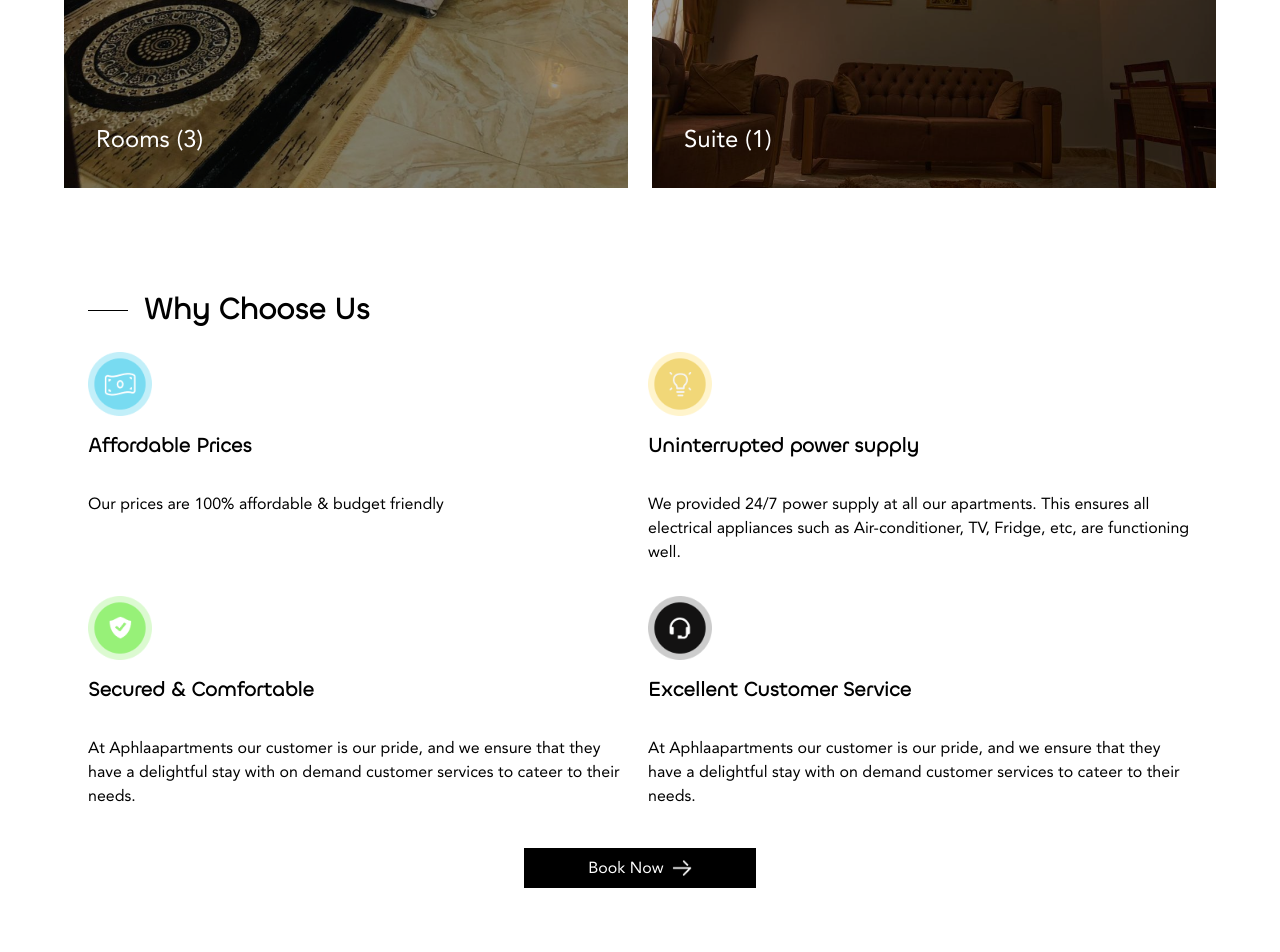
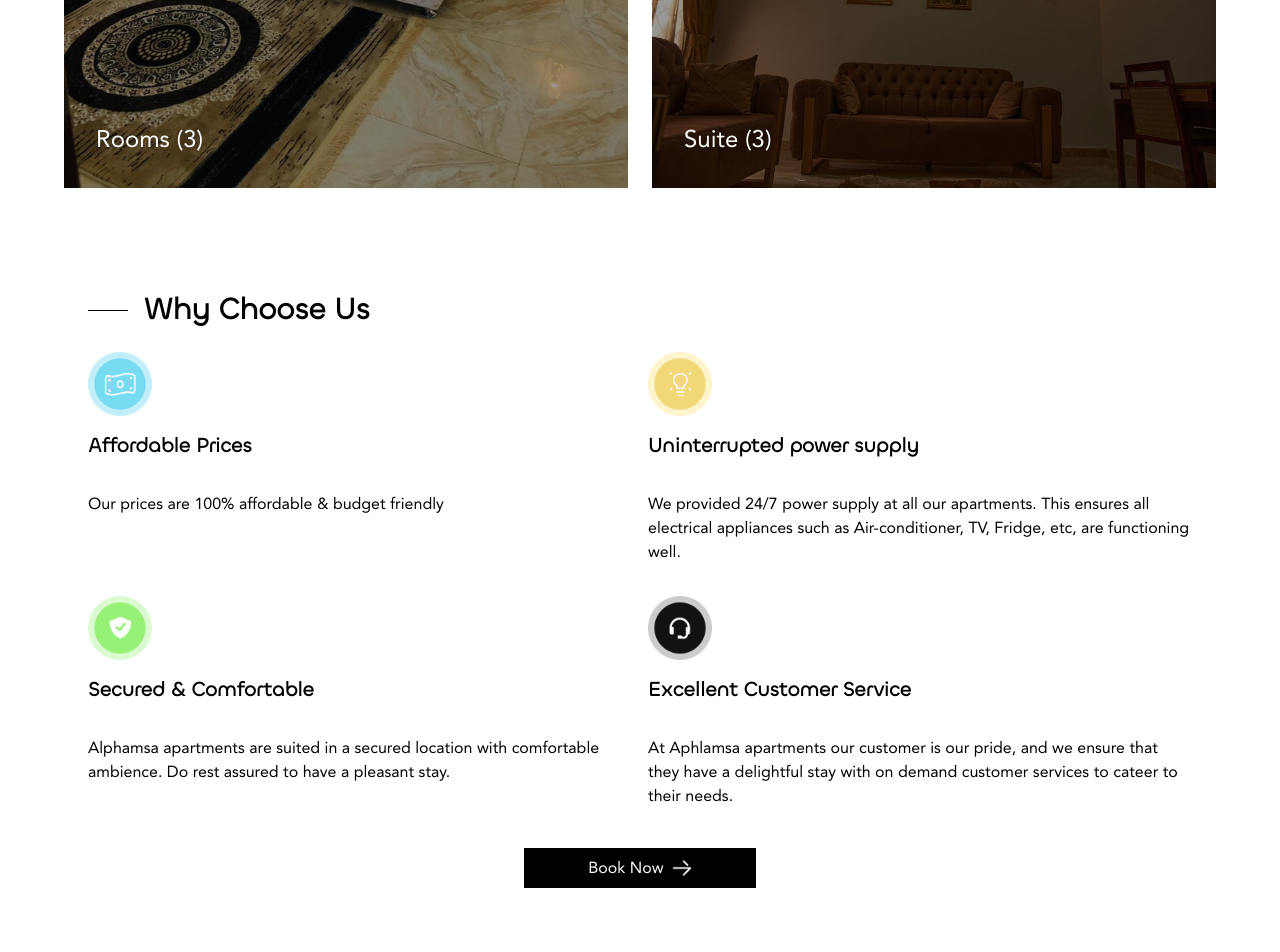
Before and after one commit to binatari/hotel2, a Next.js app: page / in a window 1280 px wide. Shown: the part 1400-2352 px from the top of the page. Built offline with nearby package versions, Linux system fonts and the light colour scheme.

Commit message:
style changes

```diff
--- a/pages/index.js
+++ b/pages/index.js
@@ -52,7 +52,7 @@ export default function Home() {
             <Link href={'/apartments#suite'}>
             <div className="bg-[url(../public/assets/home.jpeg)]  min-h-[20rem] bg-cover bg-bottom relative before:absolute before:w-full before:h-full before:bg-black before:opacity-40 flex items-end cursor-pointer">
               <div className="flex justify-between px-8 py-8 text-2xl text-bold">
-                <span className="z-10">Suite (1)</span>
+                <span className="z-10">Suite (3)</span>
                 <img src="" alt="" />
               </div>
             </div>
@@ -78,14 +78,14 @@ export default function Home() {
               header={"Secured & Comfortable"}
               src="green-icon.png"
               text={
-                "At Aphlaapartments our customer is our pride, and we ensure that they have a delightful stay with on demand customer services to cateer to their needs."
+                "Alphamsa apartments are suited in a secured location with comfortable ambience. Do rest assured to have a pleasant stay."
               }
             />
             <Feature
               header={"Excellent Customer Service"}
               src="black.png"
               text={
-                "At Aphlaapartments our customer is our pride, and we ensure that they have a delightful stay with on demand customer services to cateer to their needs."
+                "At Aphlamsa apartments our customer is our pride, and we ensure that they have a delightful stay with on demand customer services to cateer to their needs."
               }
             />
           </div>
```
